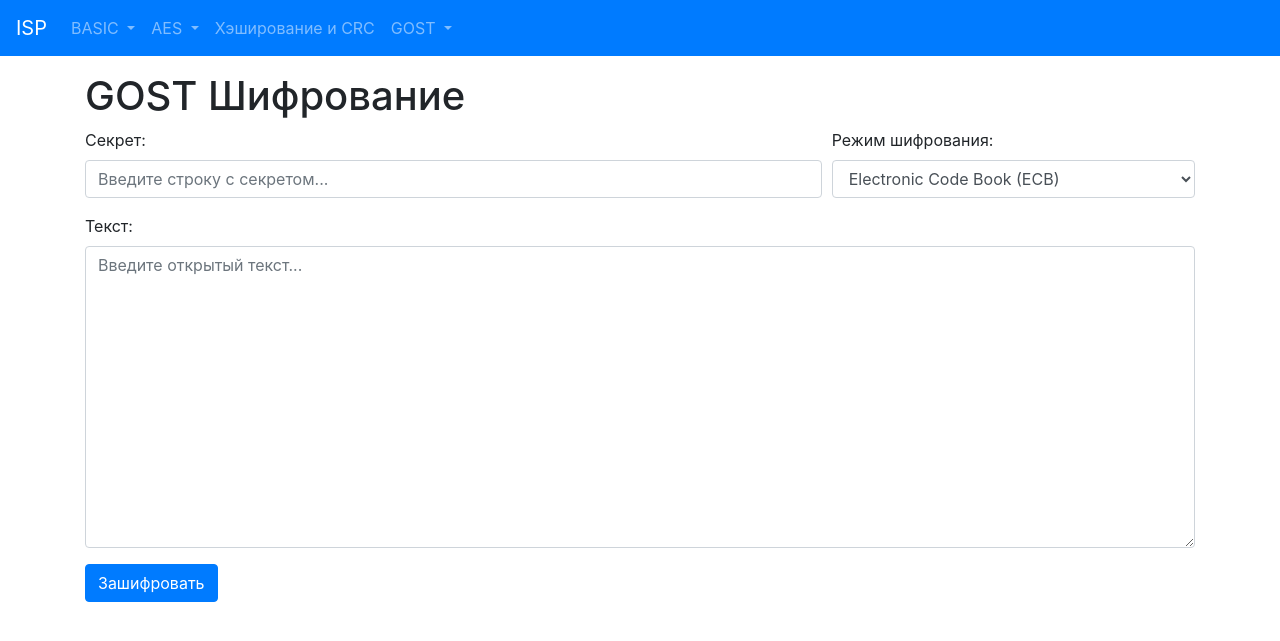
After one commit to GRISHNOV/Information_Security_Web_Service, a Django app: page /crypto/gost/encrypt/ in a window 1280 px wide. The commit adds this page. Shown: the top 641 px of the page. Run offline with Django 3.2, Linux system fonts and the light colour scheme; parts of the project's set-up code (start-up, migrations or seed data) failed here and were passed over; some libraries are stand-ins or nearby versions.

Commit message:
ГОСТ-89года

```diff
--- a/core/templates/core/base.html
+++ b/core/templates/core/base.html
@@ -41,6 +41,16 @@
                     <li class="nav-item">
                         <a class="nav-link" href="{% url "crypto:hashing" %}">Хэширование и CRC</a>
                     </li>
+
+                    <li class="nav-item dropdown">
+                        <a class="nav-link dropdown-toggle" href="#" id="navbarDropdown" role="button" data-toggle="dropdown" aria-haspopup="true" aria-expanded="false">
+                          GOST
+                        </a>
+                        <div class="dropdown-menu" aria-labelledby="navbarDropdown">
+                          <a class="dropdown-item" href="{% url 'crypto:gost_encrypt' %}">Шифрование</a>
+                          <a class="dropdown-item" href="{% url 'crypto:gost_decrypt' %}">Дешифрование</a>
+                        </div>
+                    </li>
                 </ul>
             </div>
 
--- /dev/null
+++ b/core/templates/core/gost/encrypt.html
@@ -0,0 +1,43 @@
+{% extends "core/base.html" %}
+
+{% block title %}GOST Encryption{% endblock %}
+
+{% block main %}
+    <div>
+        <h1 class="mt-3">GOST Шифрование</h1>
+        <form action="{% url 'crypto:gost_encrypt' %}" method="POST">
+            {% csrf_token %}
+            <div class="form-row">
+                <div class="form-group col-md-8">
+                    <label for="inputSecret">Секрет:</label>
+                    <input name="secret" type="text" class="form-control" id="inputSecret" placeholder="Введите строку с секретом..." required>
+                </div>
+                <div class="form-group col-md-4">
+                    <label for="inputMode">Режим шифрования:</label>
+                    <select name="mode" id="inputMode" class="form-control" required>
+                        <option selected value="ECB">Electronic Code Book (ECB)</option>
+                        <option value="CBC">Cipher-Block Chaining (CBC)</option>
+                        <option value="CFB">Cipher Feedback (CFB)</option>
+                    </select>
+                </div>
+            </div>
+            <div class="form-group">
+                <label for="inputText">Текст:</label>
+                <textarea name="text" rows="12" class="form-control" id="inputText" placeholder="Введите открытый текст..." required></textarea>
+            </div>
+            <button type="submit" class="btn btn-primary">Зашифровать</button>
+        </form>
+    </div>
+    {% if error %}
+        <div>
+            <h1 class="mt-3">Ошибка</h1>
+            <h3>{{ error }}</h3>
+        </div>
+    {% endif %}
+    {% if json %}
+        <div>
+            <h1 class="mt-3">Шифротекст</h1>
+            <pre><code>{{ json }}</code></pre>
+        </div>
+    {% endif %}
+{% endblock %}
--- a/core/urls.py
+++ b/core/urls.py
@@ -1,6 +1,6 @@
 from django.urls import path
 from .views import  EncryptionView, DecryptionView, EncryptionHelpView, DecryptionHelpView, HashingView,\
-                    AESEncryptionView, AESDecryptionView
+                    AESEncryptionView, AESDecryptionView, GOSTDecryptionView, GOSTEncryptionView
 
 app_name = 'crypto'
 urlpatterns = [
@@ -13,4 +13,6 @@ urlpatterns = [
 
     path('aes/encrypt/', AESEncryptionView.as_view(), name="aes_encrypt"),
     path('aes/decrypt/', AESDecryptionView.as_view(), name="aes_decrypt"),
+    path('gost/encrypt/', GOSTEncryptionView.as_view(), name="gost_encrypt"),
+    path('gost/decrypt/', GOSTDecryptionView.as_view(), name="gost_decrypt"),
 ]
--- a/core/views.py
+++ b/core/views.py
@@ -4,6 +4,7 @@ from native_lib import crypto_lib, checksum_lib, hash_lib
 import json
 
 from native_lib.AES import AES
+from native_lib.GOST import GOST
 
 
 class HashingView(View):
@@ -267,3 +268,82 @@ class AESDecryptionView(View):
         }
 
         return render(request, "core/aes/decrypt.html", context)
+
+
+class GOSTEncryptionView(View):
+    def get(self, request):
+        return render(request, "core/gost/encrypt.html")
+
+    def post(self, request):
+        data = request.POST
+
+        secret = data.get('secret')
+        mode = data.get('mode')
+        text = data.get('text')
+
+        if not secret or not mode or not text:
+            context = {
+                'error': 'Заполните все поля...'
+            }
+            return render(request, "core/gost/encrypt.html", context)
+
+        key = GOST.generate_key(secret)
+
+        iv, encrypted_data = GOST.encrypt(text, mode, key)
+        result = {
+            'encrypted_data': encrypted_data,
+            'cipher_algorithm': 'GOST',
+            'cipher_mode': mode,
+            'cipher_iv': iv,
+        }
+        context = {
+            'result': result,
+            'json': json.dumps(result, indent=4),
+        }
+        return render(request, "core/gost/encrypt.html", context)
+
+
+class GOSTDecryptionView(View):
+    def get(self, request):
+        return render(request, "core/gost/decrypt.html")
+
+    def post(self, request):
+        data = request.POST
+
+        secret = data.get('secret')
+        data = data.get('data')
+
+        if not data or not secret:
+            context = {
+                'error': 'Заполните все поля...'
+            }
+            return render(request, "core/gost/decrypt.html", context)
+
+        try:
+            json_data = json.loads(data)
+            if not isinstance(json_data, dict) or \
+                    'encrypted_data' not in json_data or not json_data['encrypted_data'] or \
+                    'cipher_mode' not in json_data or not json_data['cipher_mode'] or \
+                    'cipher_iv' not in json_data:
+                raise KeyError()
+        except (json.JSONDecodeError, KeyError):
+            context = {
+                'error': 'Введите корректный json...'
+            }
+            return render(request, "core/gost/decrypt.html", context)
+
+        key = GOST.generate_key(secret)
+        try:
+            text = GOST.decrypt(json_data['encrypted_data'], json_data['cipher_mode'], key,
+                               json_data['cipher_iv'])
+        except UnicodeDecodeError:
+            context = {
+                'error': 'Введите корректный секрет...'
+            }
+            return render(request, "core/gost/decrypt.html", context)
+
+        context = {
+            'text': text,
+        }
+
+        return render(request, "core/gost/decrypt.html", context)
--- a/requirements.txt
+++ b/requirements.txt
@@ -5,3 +5,4 @@ pycryptodome==3.9.7
 pycryptodomex==3.9.7
 pytz==2019.3
 sqlparse==0.3.0
+pygost==4.4
```
Also changed, not shown: core/templates/core/gost/decrypt.html (added, +33 -0 lines), native_lib/GOST.py (added, +54 -0 lines).
